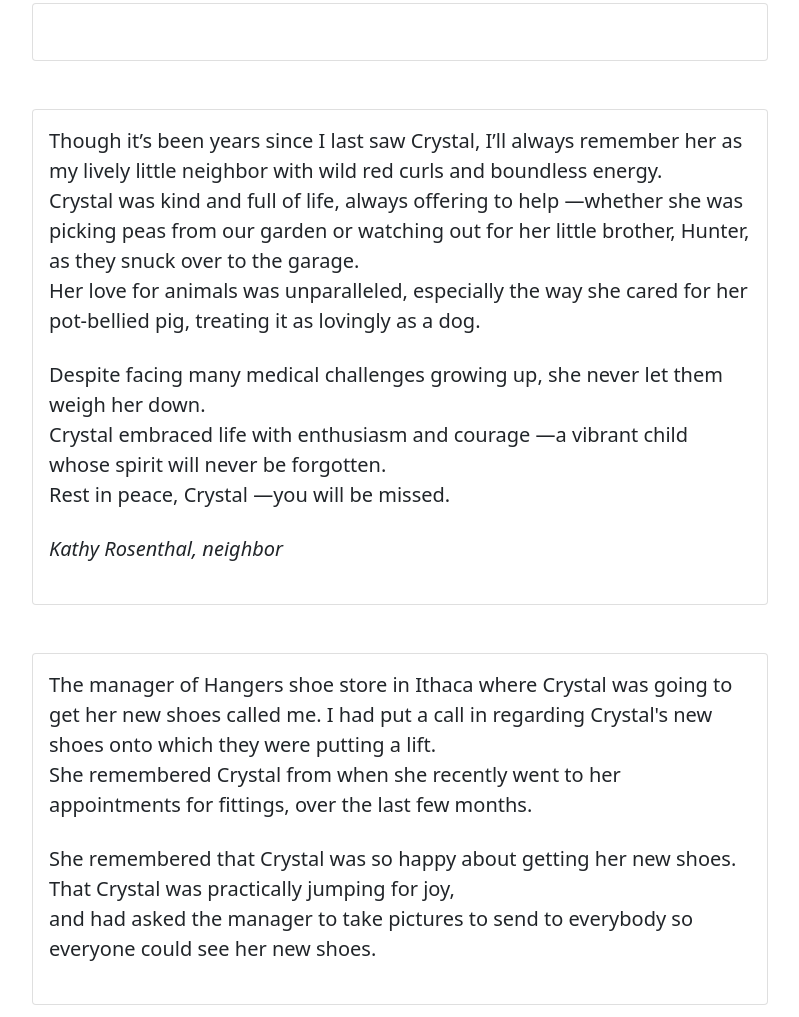
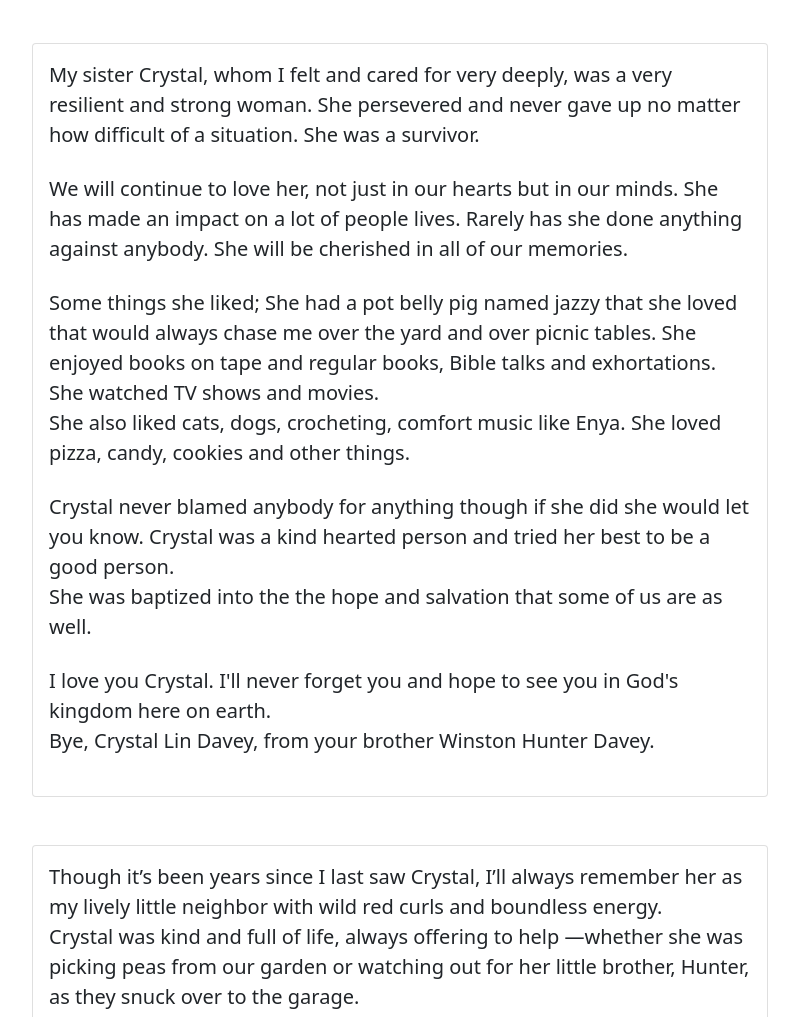
Before and after one commit to Wavy5163/inMemoriam, a plain HTML site: page memories.html in a window 1280 px wide. Shown: the part 1415-2432 px from the top of the page, without its empty margins (50-849 px from the left). Drawn offline with nearby package versions, Linux system fonts and the light colour scheme.

Commit message:
Update memories.html

```diff
--- a/memories.html
+++ b/memories.html
@@ -50,6 +50,7 @@
                                     <p class="fs-5 mb-4">Memories</p>
                                     <p class="fs-5 mb-4">
                                         <ul><a href="#donnamom">Donna Davey</a></ul>
+                                        <ul><a href="#winston">Winston Davey</a></ul>
                                         <ul><a href="#kathyrosenthal">Kathy Rosentel</a></ul>
                                         <ul><a href="#newshoe">New Shoes</a></ul>
                                         <ul><a href="#oneatrest">One At Rest</a><em> poem </em></ul>
@@ -91,14 +92,32 @@
                                 </div>
                             </div>
                         </section>
-                        <section class="mb-5" id="">
+                        <section class="mb-5" id="winston">
                             <div class="card">
                                 <div class="card-body">
-                                    <p class="fs-5 mb-4"></p>
-                                    <p class="fs-5 mb-4"></p>
-                                    <p class="fs-5 mb-4"></p>
-                                    <p class="fs-5 mb-4"></p>
-                                    <p class="fs-5 mb-4"></p>
+                                    <p class="fs-5 mb-4">
+                                        My sister Crystal, whom I felt and cared for very deeply, was a very resilient and strong woman. She persevered and never gave up no
+                                        matter how difficult of a situation. She was a survivor.
+                                    </p>
+                                    <p class="fs-5 mb-4">
+                                        We will continue to love her, not just in our hearts but in our minds. She has made an
+                                        impact on a lot of people lives. Rarely has she done anything against anybody. She will be
+                                        cherished in all of our memories.
+                                    </p>
+                                    <p class="fs-5 mb-4">
+                                        Some things she liked; She had a pot belly pig named jazzy that she loved that would always
+                                        chase me over the yard and over picnic tables. She enjoyed books on tape and regular books,
+                                        Bible talks and exhortations. She watched TV shows and movies.<br>
+                                        She also liked cats, dogs, crocheting, comfort music like Enya. She loved pizza, candy, cookies and other things.
+                                    </p>
+                                    <p class="fs-5 mb-4">
+                                        Crystal never blamed anybody for anything though if she did she would let you know. Crystal was a kind hearted person and tried her best to be a good person.<br>
+                                        She was baptized into the the hope and salvation that some of us are as well.
+                                    </p>
+                                    <p class="fs-5 mb-4">
+                                        I love you Crystal. I'll never forget you and hope to see you in God's kingdom here on earth.<br>
+                                        Bye, Crystal Lin Davey, from your brother Winston Hunter Davey.
+                                    </p>
                                     <p class="fs-5 mb-4"></p>
                                 </div>
                             </div>
```
